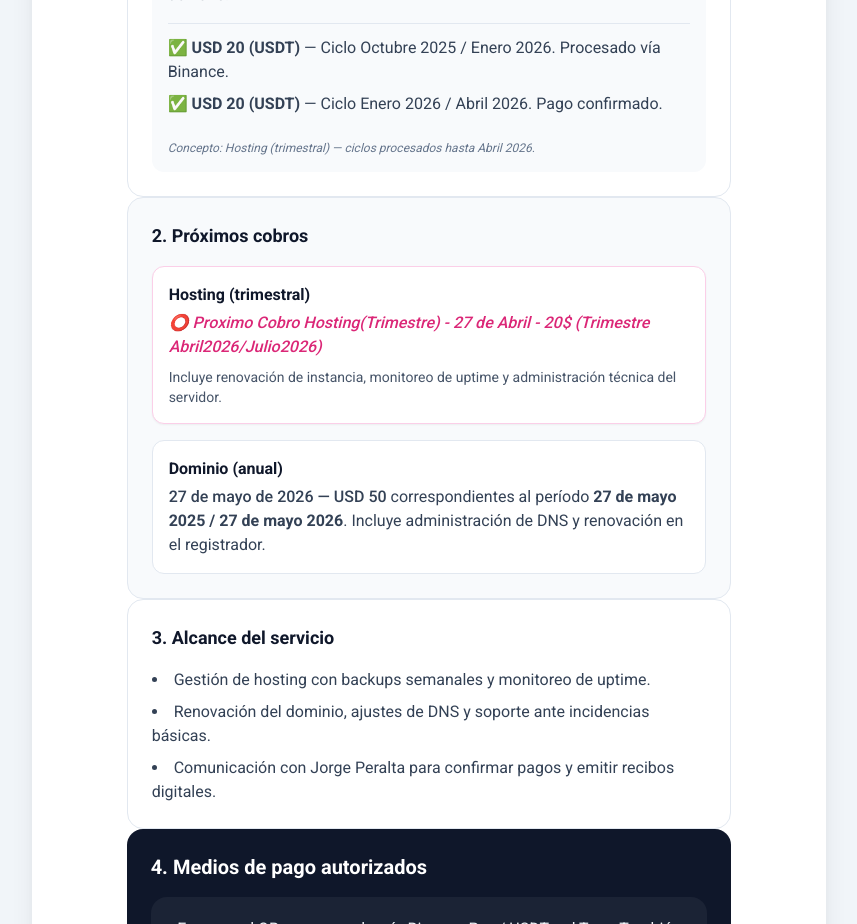
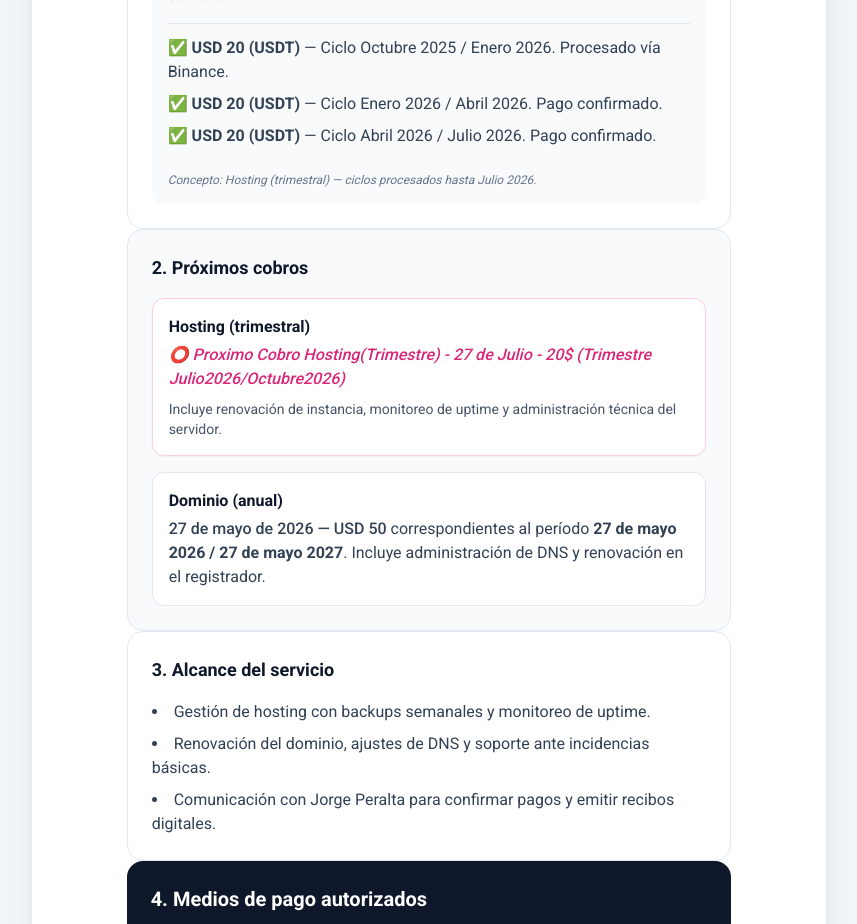
Before and after one commit to CientificoJose/web-agency, a Next.js app: page /propuestas/magyfashion in a window 1280 px wide. Shown: the part 1120-2044 px from the top of the page, without its empty margins (211-1068 px from the left). Built offline with nearby package versions, Linux system fonts and the light colour scheme.

Commit message:
chore: update Magy Fashion billing history and upcoming charges

```diff
--- a/components/proposals/magy-fashion-content.tsx
+++ b/components/proposals/magy-fashion-content.tsx
@@ -47,8 +47,11 @@ export function MagyBillingHistorySection(): React.ReactElement {
           <p>
             <span className="text-green-600">✅</span> <strong>USD 20 (USDT)</strong> — Ciclo Enero 2026 / Abril 2026. Pago confirmado.
           </p>
+          <p>
+            <span className="text-green-600">✅</span> <strong>USD 20 (USDT)</strong> — Ciclo Abril 2026 / Julio 2026. Pago confirmado.
+          </p>
         </div>
-        <p className="text-xs text-slate-500 italic pt-2">Concepto: Hosting (trimestral) — ciclos procesados hasta Abril 2026.</p>
+        <p className="text-xs text-slate-500 italic pt-2">Concepto: Hosting (trimestral) — ciclos procesados hasta Julio 2026.</p>
       </div>
     </section>
   )
@@ -62,7 +65,7 @@ export function MagyUpcomingChargesSection(): React.ReactElement {
         <div className="bg-white p-4 rounded-xl border border-pink-200 shadow-sm">
           <h4 className="font-semibold text-slate-900 mb-1">Hosting (trimestral)</h4>
           <p className="mb-2">
-            <span className="font-medium text-pink-600 italic">⭕️ Proximo Cobro Hosting(Trimestre) - 27 de Abril - 20$ (Trimestre Abril2026/Julio2026)</span>
+            <span className="font-medium text-pink-600 italic">⭕️ Proximo Cobro Hosting(Trimestre) - 27 de Julio - 20$ (Trimestre Julio2026/Octubre2026)</span>
           </p>
           <p className="text-xs md:text-sm text-slate-600">
             Incluye renovación de instancia, monitoreo de uptime y administración técnica del servidor.
@@ -71,7 +74,7 @@ export function MagyUpcomingChargesSection(): React.ReactElement {
         <div className="bg-white p-4 rounded-xl border border-slate-200">
           <h4 className="font-semibold text-slate-900 mb-1">Dominio (anual)</h4>
           <p>
-            <span className="font-medium">27 de mayo de 2026 — USD 50</span> correspondientes al período <strong>27 de mayo 2025 / 27 de mayo 2026</strong>. Incluye
+            <span className="font-medium">27 de mayo de 2026 — USD 50</span> correspondientes al período <strong>27 de mayo 2026 / 27 de mayo 2027</strong>. Incluye
             administración de DNS y renovación en el registrador.
           </p>
         </div>
```
